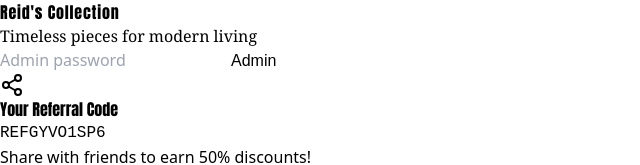
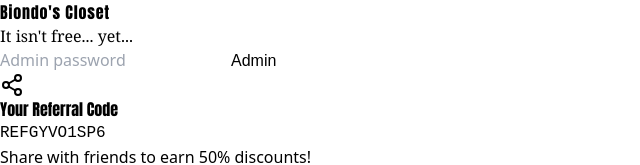
Before and after one commit to Reid-Speed/biondocloset, a React (Vite) app: page / in a window 1280 px wide. Shown: the top 165 px of the page, without its empty margins (0-640 px from the left). Built offline with nearby package versions, Linux system fonts and the light colour scheme; no server answers.

Commit message:
Updated Copy

```diff
--- a/src/App.jsx
+++ b/src/App.jsx
@@ -263,10 +263,10 @@ export default function ApartmentStore() {
             <div>
               <h1 className="text-5xl font-bold tracking-tight text-stone-800 uppercase"
                   style={{fontFamily: 'Impact, Arial Black, sans-serif', letterSpacing: '0.05em'}}>
-                Reid's Collection
+                Biondo's Closet
               </h1>
               <p className="text-stone-700 text-lg mt-2 font-medium" style={{fontFamily: 'Georgia, serif'}}>
-                Timeless pieces for modern living
+                It isn't free... yet...
               </p>
             </div>
             {!isAdmin && (
```
